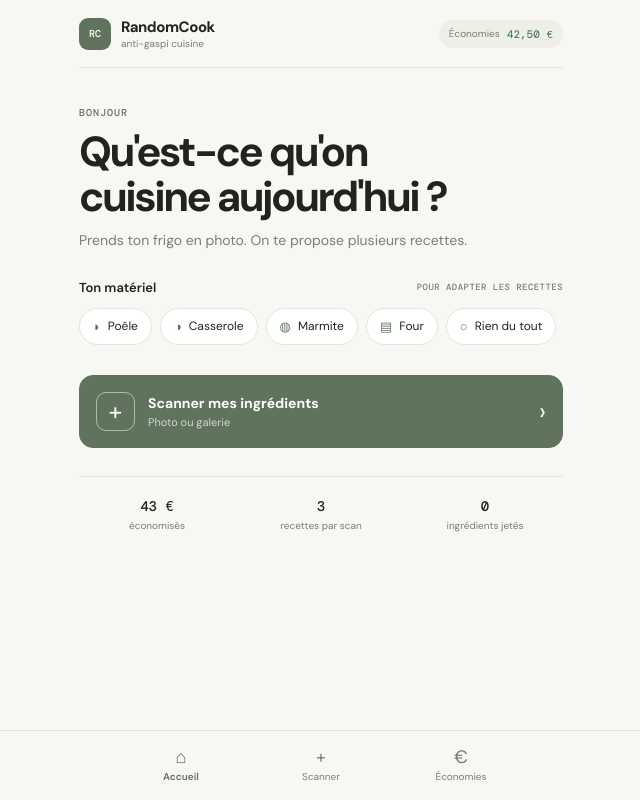
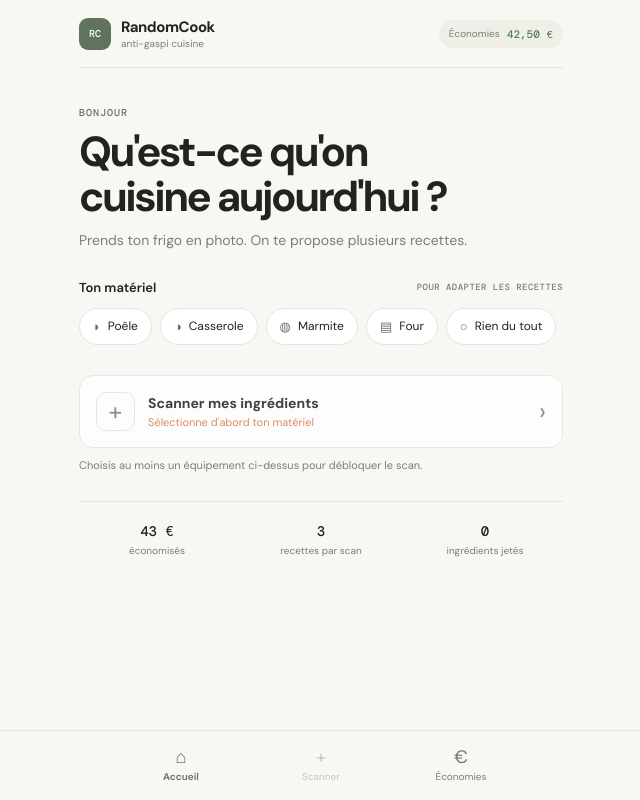
Before and after one commit to morlatj-cmyk/randomcook, a Next.js app: page / in a window 1280 px wide. Shown: the whole page, without its empty margins (319-959 px from the left). Built offline with nearby package versions, Linux system fonts and the light colour scheme.

Commit message:
Require equipment selection before enabling ingredient scan

```diff
--- a/app/page.js
+++ b/app/page.js
@@ -179,6 +179,7 @@ export default function Home() {
   const formatTime = (seconds) =>
     `${Math.floor(seconds / 60).toString().padStart(2, "0")}:${(seconds % 60).toString().padStart(2, "0")}`;
 
+  const hasEquipment = equipment.length > 0;
   const showHome = !data && !loading;
   const showList = data && !loading && !selectedRecipe;
   const showDetail = data && !loading && selectedRecipe;
@@ -218,12 +219,18 @@ export default function Home() {
             </div>
           </div>
 
-          <label className="scan-card">
+          <label className={`scan-card${hasEquipment ? "" : " locked"}`} aria-disabled={!hasEquipment}>
             <span className="scan-icon" aria-hidden="true">+</span>
-            <span className="scan-card-copy"><strong>Scanner mes ingrédients</strong><small>Photo ou galerie</small></span>
+            <span className="scan-card-copy">
+              <strong>Scanner mes ingrédients</strong>
+              <small>{hasEquipment ? "Photo ou galerie" : "Sélectionne d'abord ton matériel"}</small>
+            </span>
             <span className="chevron" aria-hidden="true">›</span>
-            <input ref={inputRef} type="file" accept="image/*" capture="environment" onChange={handlePhotoUpload} />
+            <input ref={inputRef} type="file" accept="image/*" capture="environment" onChange={handlePhotoUpload} disabled={!hasEquipment} />
           </label>
+          {!hasEquipment && (
+            <p className="scan-hint" role="status">Choisis au moins un équipement ci-dessus pour débloquer le scan.</p>
+          )}
 
           <div className="stats-row">
             <div><strong>{totalSaved.toFixed(0)} €</strong><span>économisés</span></div>
@@ -340,7 +347,7 @@ export default function Home() {
 
       <nav className="bottom-nav" aria-label="Navigation principale">
         <button className="nav-item active"><span aria-hidden="true">⌂</span>Accueil</button>
-        <button className="nav-item" onClick={() => (data ? reset() : inputRef.current?.click())}><span aria-hidden="true">+</span>Scanner</button>
+        <button className="nav-item" disabled={!data && !hasEquipment} onClick={() => (data ? reset() : hasEquipment && inputRef.current?.click())}><span aria-hidden="true">+</span>Scanner</button>
         <button className="nav-item"><span aria-hidden="true">€</span>Économies</button>
       </nav>
     </main>
```
Also changed, not shown: app/globals.css.
